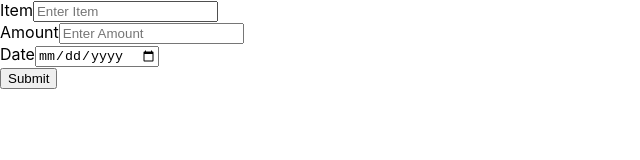
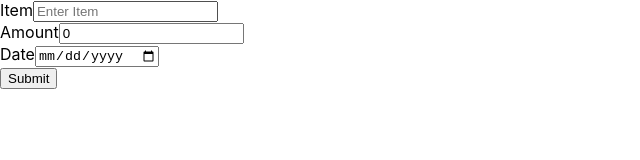
Before and after one commit to Avinashvns/learnallreact, a React (Create React App) app: page / in a window 1280 px wide. Shown: the top 160 px of the page, without its empty margins (0-640 px from the left). Built offline with nearby package versions, Linux system fonts and the light colour scheme.

Commit message:
2 way of binding

```diff
--- a/src/components/VsjExpenseCalculator.js
+++ b/src/components/VsjExpenseCalculator.js
@@ -40,7 +40,12 @@ const  VsjExpenseCalculator = (props) =>
 		event.preventDefault();
 		console.log("Submitted");
         console.log(expenseData);
-
+        // 2 Way binding
+        setExpense({
+            item:'',
+            amount:0,
+            tdate:''
+        });
 	};
 
 
@@ -49,15 +54,15 @@ const  VsjExpenseCalculator = (props) =>
 	return  <form onSubmit={submitHandler}>
   <div class="form-group">
     <label for="item">Item</label>
-    <input type="text" class="form-control" onChange={itemChangeHandler} placeholder="Enter Item" id="item"/>
+    <input type="text" class="form-control" value={expenseData.item} onChange={itemChangeHandler} placeholder="Enter Item" id="item"/>
   </div>
   <div class="form-group">
     <label for="amount">Amount</label>
-    <input type="number" class="form-control" placeholder="Enter Amount" id="amount" onChange={amountChangeHandler}/>
+    <input type="number" class="form-control" value={expenseData.amount} placeholder="Enter Amount" id="amount" onChange={amountChangeHandler}/>
   </div>
   <div class="form-group">
     <label for="tdate">Date</label>
-    <input type="date" class="form-control" placeholder="Enter Date" id="tdate" onChange={dateChangeHandler}/>
+    <input type="date" class="form-control"value={expenseData.tdate} placeholder="Enter Date" id="tdate" onChange={dateChangeHandler}/>
   </div>
   <button type="submit" class="btn btn-primary">Submit</button>
 </form>;
```
